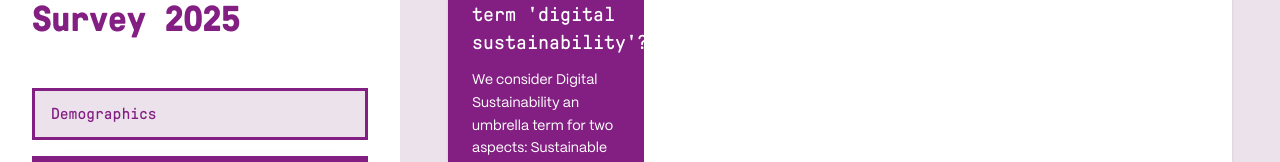
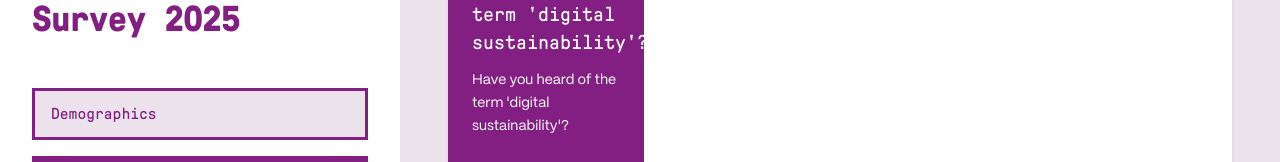
Before and after one commit to nitishspatkar/IREB-digital-sustainability-annual-survey-results-dashboard, a React (Vite) app: page /general-awareness in a window 1280 px wide. Shown: the part 259-421 px from the top of the page. Built offline with nearby package versions, Linux system fonts and the light colour scheme.

Commit message:
cleaned up unnecessary code

```diff
--- a/src/pages/demographic/graphs/DemographicOrganizationalRole.tsx
+++ b/src/pages/demographic/graphs/DemographicOrganizationalRole.tsx
@@ -3,7 +3,6 @@ import type { Data, Layout } from 'plotly.js';
 
 import { useSurveyData } from '../../../data/SurveyContext';
 import useThemeColor from '../../../hooks/useThemeColor';
-import { columnDefinitions } from '../../../data/SurveyColumnDefinitions';
 import { SurveyChart, SurveyExploreList } from '../../../components/GraphViews';
 import { useGraphDescription } from '../../../hooks/useGraphDescription';
 
@@ -59,7 +58,6 @@ export const DemographicOrganizationalRole = ({
   className?: string;
 }) => {
   const { roleStats, otherRoleTexts, chartBarColor, tickColor, surveyResponses } = useRoleData();
-  const questionHeader = columnDefinitions.find((c) => c.key === 'role')?.header;
 
   const numberOfResponses = roleStats.reduce((sum, stat) => sum + stat.count, 0);
   const responseRate =
@@ -116,7 +114,7 @@ export const DemographicOrganizationalRole = ({
   return (
     <SurveyChart
       className={className}
-      question={questionHeader ?? question}
+      question={question}
       description={description}
       numberOfResponses={numberOfResponses}
       responseRate={responseRate}
@@ -131,10 +129,6 @@ export const DemographicOrganizationalRole = ({
 // --- COMPONENT 2: The Detailed View (Explore Page) ---
 export const DemographicOrganizationalRoleDetails = ({ onBack }: { onBack: () => void }) => {
   const { roleStats, otherRoleTexts } = useRoleData();
-
-  // Get headers
-  const mainQuestionHeader = columnDefinitions.find((c) => c.key === 'role')?.header;
-  const questionHeaderOther = columnDefinitions.find((c) => c.key === 'roleOther')?.header;
 
   const { title, question, description } = useGraphDescription(
     'DemographicOrganizationalRoleDetails'
@@ -151,9 +145,9 @@ export const DemographicOrganizationalRoleDetails = ({ onBack }: { onBack: () =>
 
   return (
     <SurveyExploreList
-      title={mainQuestionHeader ?? title}
+      title={title}
       items={otherRoleTexts}
-      question={questionHeaderOther ?? question}
+      question={question}
       description={description}
       numberOfResponses={numberOfResponsesOther}
       responseRate={otherResponseRate}
--- a/src/pages/general-awareness/graphs/DefinitionAwareness.tsx
+++ b/src/pages/general-awareness/graphs/DefinitionAwareness.tsx
@@ -5,7 +5,6 @@ import type { Data, Layout } from 'plotly.js';
 import GraphWrapper from '../../../components/GraphWrapper';
 import { useSurveyData } from '../../../data/SurveyContext';
 import useThemeColor from '../../../hooks/useThemeColor';
-import { columnDefinitions } from '../../../data/SurveyColumnDefinitions';
 import { useGraphDescription } from '../../../hooks/useGraphDescription';
 
 type AwarenessStat = {
@@ -16,9 +15,6 @@ type AwarenessStat = {
 const normalize = (value: string) => value.replace(/\s+/g, ' ').trim();
 
 const DefinitionAwareness = () => {
-  const questionHeader = columnDefinitions.find(
-    (c) => c.key === 'heardOfDigitalSustainabilityDefinition'
-  )?.header;
   const yesColor = useThemeColor('--color-ireb-spring');
   const noColor = useThemeColor('--color-ireb-mandarin');
   const titleColor = useThemeColor('--color-ireb-grey-01');
@@ -107,15 +103,13 @@ const DefinitionAwareness = () => {
   const totalResponses = responses.length;
   const responseRate = totalResponses > 0 ? (numberOfResponses / totalResponses) * 100 : 0;
 
-  const { question: graphQuestion } = useGraphDescription('DefinitionAwareness');
-  const question = questionHeader ?? graphQuestion;
+  const { question: graphQuestion, description } = useGraphDescription('DefinitionAwareness');
+  const question = graphQuestion;
 
   return (
     <GraphWrapper
-      question={graphQuestion}
-      description={
-        question
-      } /* the question is wayyy to long, so for now we put it into the description */
+      question={question}
+      description={description}
       numberOfResponses={numberOfResponses}
       responseRate={responseRate}
     >
--- a/src/pages/general-awareness/graphs/DiscussionFrequency.tsx
+++ b/src/pages/general-awareness/graphs/DiscussionFrequency.tsx
@@ -67,17 +67,8 @@ export const DiscussionFrequency = ({
   onExplore: () => void;
   className?: string;
 }) => {
-  const {
-    frequencyStats,
-    otherFrequencyTexts,
-    chartBarColor,
-    tickColor,
-    surveyResponses,
-    titleColor,
-  } = useDiscussionFrequencyData();
-
-  const questionHeader =
-    'How frequently do you encounter (e.g., coming across or taking part in) discussions about digital sustainability in your professional environment?  ';
+  const { frequencyStats, otherFrequencyTexts, chartBarColor, tickColor, surveyResponses } =
+    useDiscussionFrequencyData();
 
   // Stats Logic
   const numberOfResponses = frequencyStats.reduce((sum, stat) => sum + stat.count, 0);
@@ -140,11 +131,11 @@ export const DiscussionFrequency = ({
         tickcolor: 'rgba(0,0,0,0)',
       },
     }),
-    [titleColor, tickColor]
+    [tickColor]
   );
 
   const graphDesc = useGraphDescription('DiscussionFrequency');
-  const question = questionHeader ?? graphDesc.question;
+  const question = graphDesc.question;
   const description = graphDesc.description;
 
   return (
--- a/src/pages/general-awareness/graphs/TrainingDescriptionList.tsx
+++ b/src/pages/general-awareness/graphs/TrainingDescriptionList.tsx
@@ -7,8 +7,6 @@ import { useGraphDescription } from '../../../hooks/useGraphDescription';
 const normalize = (value: string) => value.replace(/\s+/g, ' ').trim();
 
 const TrainingDescriptionList = () => {
-  const questionHeader =
-    'Please tell us a little about the training or educational programs on digital sustainability you participated in. ';
   const tickColor = useThemeColor('--color-ireb-grey-01');
   const borderColor = useThemeColor('--color-ireb-grey-01');
 
@@ -37,7 +35,7 @@ const TrainingDescriptionList = () => {
   const responseRate =
     eligibleParticipants > 0 ? (numberOfResponses / eligibleParticipants) * 100 : 0;
 
-  const question = questionHeader ?? useGraphDescription('TrainingDescriptionList').question;
+  const question = useGraphDescription('TrainingDescriptionList').question;
   const description = useGraphDescription('TrainingDescriptionList').description;
 
   return (
--- a/src/pages/general-awareness/graphs/TrainingParticipation.tsx
+++ b/src/pages/general-awareness/graphs/TrainingParticipation.tsx
@@ -15,8 +15,6 @@ type ParticipationStat = {
 const normalize = (value: string) => value.replace(/\s+/g, ' ').trim();
 
 const TrainingParticipation = () => {
-  const questionHeader =
-    'Have you participated in one or more training or educational programs on digital sustainability? ';
   const yesColor = useThemeColor('--color-ireb-spring');
   const noColor = useThemeColor('--color-ireb-mandarin');
 
@@ -109,7 +107,7 @@ const TrainingParticipation = () => {
   const responseRate = totalResponses > 0 ? (numberOfResponses / totalResponses) * 100 : 0;
 
   const { question: graphQuestion, description } = useGraphDescription('TrainingParticipation');
-  const question = questionHeader ?? graphQuestion;
+  const question = graphQuestion;
 
   return (
     <GraphWrapper
--- a/src/pages/general-awareness/graphs/TrainingPrivateCapacity.tsx
+++ b/src/pages/general-awareness/graphs/TrainingPrivateCapacity.tsx
@@ -31,9 +31,6 @@ const capacityOptions = [
 const normalize = (value: string) => value.replace(/\s+/g, ' ').trim();
 
 const TrainingPrivateCapacity = () => {
-  const questionHeader =
-    'Did you participate in the training(s) or educational program(s) in your private capacity (i.e., you paid for it and participated out of personal interest)? ';
-
   const yesColor = useThemeColor('--color-ireb-spring');
   const noColor = useThemeColor('--color-ireb-mandarin');
   const barColor = useThemeColor('--color-ireb-grey-02');
@@ -148,7 +145,7 @@ const TrainingPrivateCapacity = () => {
     eligibleParticipants > 0 ? (numberOfResponses / eligibleParticipants) * 100 : 0;
 
   const { question: graphQuestion, description } = useGraphDescription('TrainingPrivateCapacity');
-  const question = questionHeader ?? graphQuestion;
+  const question = graphQuestion;
 
   return (
     <GraphWrapper
--- a/src/pages/general-awareness/graphs/TrainingProgramsCount.tsx
+++ b/src/pages/general-awareness/graphs/TrainingProgramsCount.tsx
@@ -61,8 +61,6 @@ function categorizeCount(rawValue: string): { label: string; sortKey: number } |
 }
 
 const TrainingProgramsCount = () => {
-  const questionHeader =
-    'How many times training(s) or educational program(s) on digital sustainability did you participate in?  ';
   const barColor = useThemeColor('--color-ireb-berry');
   const titleColor = useThemeColor('--color-ireb-grey-01');
   const tickColor = useThemeColor('--color-ireb-grey-01');
@@ -145,7 +143,7 @@ const TrainingProgramsCount = () => {
     eligibleParticipants.length > 0 ? (numberOfResponses / eligibleParticipants.length) * 100 : 0;
 
   const { question: graphQuestion, description } = useGraphDescription('TrainingProgramsCount');
-  const question = questionHeader?.replace('times', '') ?? graphQuestion;
+  const question = graphQuestion;
 
   return (
     <GraphWrapper
```
